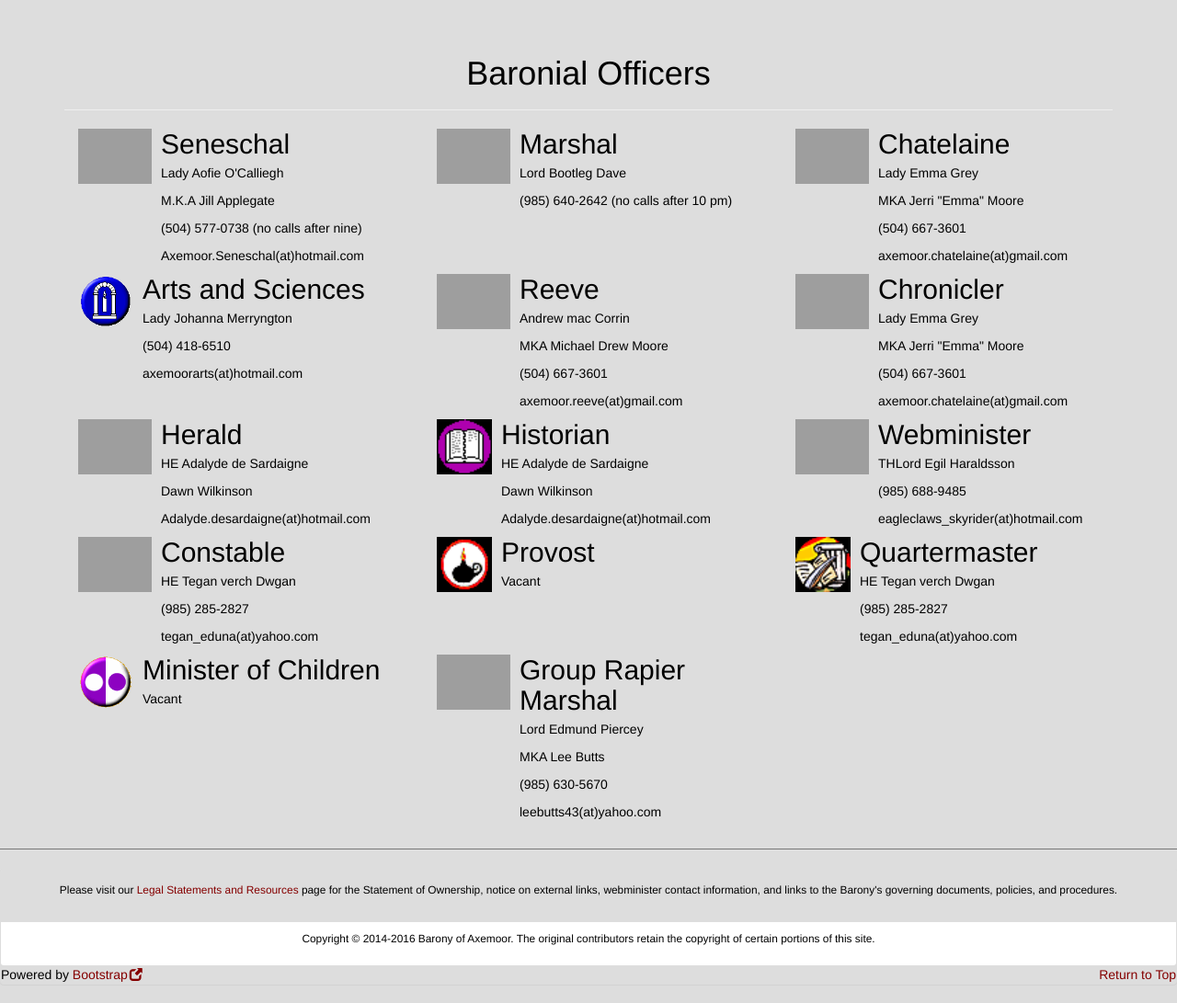
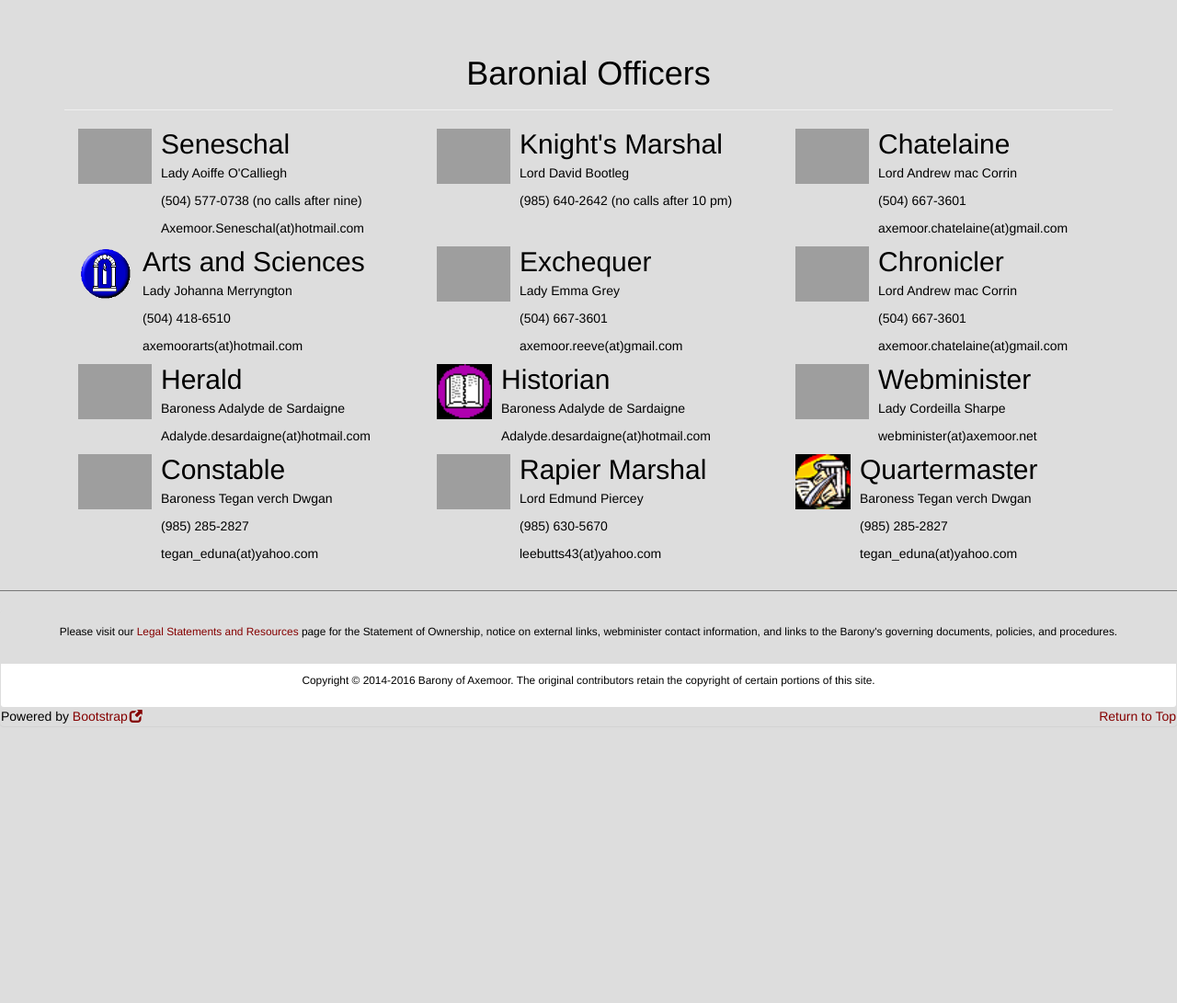
Before and after one commit to Axemoor/axemoor, a PHP site: page /officers.php in a window 1280 px wide. Shown: the part 122-1213 px from the top of the page at 92% size. After the commit the page ends 909 px from the top, so only its background shows below. Run offline with PHP 8.4, Linux system fonts and the light colour scheme; some libraries are stand-ins or nearby versions; grey boxes are pictures that could not be loaded.

Commit message:
Content Updates
Updates to the Officers page (some folks swapped jobs), the legal page
(the webminister changed), and the Baronet page (to point the api call
to records.ga.net instead of the dev version, testing having been
completed.

```diff
--- a/baronet.php
+++ b/baronet.php
@@ -42,7 +42,7 @@
                   <thead colspan='2'><h2 class="text-center">Her Excellency's Awards</h2></thead>
                   <t><td>Award Name</td><td>Award Date</td></tr>
                   <?php
-                  $ch = curl_init("http://dev.records.gleannabhann.net/api/person_awards.php?id=245");
+                  $ch = curl_init("http://records.gleannabhann.net/api/person_awards.php?id=245");
                   curl_setopt($ch, CURLOPT_HEADER, 0);
                   curl_setopt($ch, CURLOPT_RETURNTRANSFER, 1);
                   $result = curl_exec($ch);
@@ -83,7 +83,7 @@
                   <thead colspan='2'><h2 class="text-center">His Excellency's Awards</h2></thead>
                   <t><td>Award Name</td><td>Award Date</td></tr>
                   <?php
-                  $ch = curl_init("http://dev.records.gleannabhann.net/api/person_awards.php?id=556");
+                  $ch = curl_init("http://records.gleannabhann.net/api/person_awards.php?id=556");
                   curl_setopt($ch, CURLOPT_HEADER, 0);
                   curl_setopt($ch, CURLOPT_RETURNTRANSFER, 1);
                   $result = curl_exec($ch);
--- a/officers.php
+++ b/officers.php
@@ -20,8 +20,7 @@
             </div>
             <div class="media-body">
               <h2 class="media-heading">Seneschal</h2>
-              <p>Lady Aofie O&apos;Calliegh</p>
-              <p>M.K.A Jill Applegate</p>
+              <p>Lady Aoiffe O&apos;Calliegh</p>
               <p>(504) 577-0738 (no calls after nine)</p>
               <p>Axemoor.Seneschal(at)hotmail.com</p>
             </div>
@@ -33,8 +32,8 @@
               <img src="images/marshal.png" height="60px" alt="SCA Marshal Badge: Sable, two swords in saltire Or"/>
             </div>
             <div class="media-body">
-              <h2 class="media-heading">Marshal</h2>
-              <p>Lord Bootleg Dave</p>
+              <h2 class="media-heading">Knight's Marshal</h2>
+              <p>Lord David Bootleg</p>
               <p>(985) 640-2642 (no calls after 10 pm)</p>
             </div>
           </div>
@@ -46,8 +45,7 @@
             </div>
             <div class="media-body">
               <h2 class="media-heading">Chatelaine</h2>
-              <p>Lady Emma Grey</p>
-              <p>MKA Jerri "Emma" Moore</p>
+              <p>Lord Andrew mac Corrin</p>
               <p>(504) 667-3601</p>
               <p>axemoor.chatelaine(at)gmail.com</p>
             </div>
@@ -76,9 +74,8 @@
               <img src="images/exchequer.png" height="60px" alt="SCA Exchecquer Badge: Azure, a pale checky Gules and Argent between six bezants in pale three and three."/>
             </div>
             <div class="media-body">
-              <h2 class="media-heading">Reeve</h2>
-          <p>Andrew mac Corrin</p>
-          <p>MKA Michael Drew Moore</p>
+              <h2 class="media-heading">Exchequer</h2>
+          <p>Lady Emma Grey</p>
           <p>(504) 667-3601</p>
           <p>axemoor.reeve(at)gmail.com</p>
         </div>
@@ -91,8 +88,7 @@
             </div>
             <div class="media-body">
               <h2 class="media-heading">Chronicler</h2>
-          <p>Lady Emma Grey</p>
-          <p>MKA Jerri "Emma" Moore</p>
+          <p>Lord Andrew mac Corrin</p>
           <p>(504) 667-3601</p>
           <p>axemoor.chatelaine(at)gmail.com</p>
         </div>
@@ -108,8 +104,7 @@
             </div>
             <div class="media-body">
               <h2 class="media-heading">Herald</h2>
-              <p>HE Adalyde de Sardaigne</p>
-              <p>Dawn Wilkinson</p>
+              <p>Baroness Adalyde de Sardaigne</p>
               <p>Adalyde.desardaigne(at)hotmail.com</p>
             </div>
           </div>
@@ -121,8 +116,7 @@
             </div>
             <div class="media-body">
               <h2 class="media-heading">Historian</h2>
-              <p>HE Adalyde de Sardaigne</p>
-              <p>Dawn Wilkinson</p>
+              <p>Baroness Adalyde de Sardaigne</p>
               <p>Adalyde.desardaigne(at)hotmail.com</p>
             </div>
           </div>
@@ -134,9 +128,8 @@
             </div>
             <div class="media-body">
               <h2 class="media-heading">Webminister</h2>
-              <p>THLord Egil Haraldsson</p>
-              <p>(985) 688-9485</p>
-              <p>eagleclaws_skyrider(at)hotmail.com</p>
+              <p>Lady Cordeilla Sharpe</p>
+              <p>webminister(at)axemoor.net</p>
             </div>
           </div>
         </div>
@@ -149,7 +142,7 @@
           </div>
           <div class="media-body">
             <h2 class="media-heading">Constable</h2>
-            <p>HE Tegan verch Dwgan</p>
+            <p>Baroness Tegan verch Dwgan</p>
             <p>(985) 285-2827</p>
             <p>tegan_eduna(at)yahoo.com</p>
           </div>
@@ -158,13 +151,15 @@
       <div class="col-md-4">
         <div class="media">
           <div class="media-left">
-            <img src="images/provost.gif" height="60px" alt="SCA Provost Badge: Argent, a Sable lamp enflamed."/>
+            <img src="images/rapier.png" height="60px" alt="SCA Rapier Marshal Badge: Sable, two rapiers in saltire Or."/>
           </div>
           <div class="media-body">
-            <h2 class="media-heading">Provost</h2>
-            <p>Vacant</p>
-          </div>
-        </div>
+            <h2 class="media-heading">Rapier Marshal</h2>
+            <p>Lord Edmund Piercey</p>
+            <p>(985) 630-5670</p>
+            <p>leebutts43(at)yahoo.com</a></p>
+         </div>
+       </div>
       </div>
       <div class="col-md-4">
         <div class="media">
@@ -173,51 +168,14 @@
           </div>
           <div class="media-body">
             <h2 class="media-heading">Quartermaster</h2>
-            <p>HE Tegan verch Dwgan </p>
+            <p>Baroness Tegan verch Dwgan </p>
             <p>(985) 285-2827</p>
             <p>tegan_eduna(at)yahoo.com</p>
           </div>
         </div>
       </div>
     </div>
-      <div class="row"> <!-- Row 5 -->
-        <div class="col-md-4">
-          <div class="media">
-            <div class="media-left">
-              <img src="images/minister_of_children.gif" height="60px" alt="SCA Minister of Children Badge: Per pale Purpure and Argent, two roundels counterchanged."/>
-            </div>
-            <div class="media-body">
-              <h2 class="media-heading">Minister of Children</h2>
-              <p>Vacant</p>
-            </div>
-          </div>
-        </div>
-        <div class="col-md-4">
-          <div class="media">
-            <div class="media-left">
-              <img src="images/rapier.png" height="60px" alt="SCA Rapier Marshal Badge: Sable, two rapiers in saltire Or."/>
-            </div>
-            <div class="media-body">
-              <h2 class="media-heading">Group Rapier Marshal</h2>
-              <p>Lord Edmund Piercey</p>
-              <p>MKA Lee Butts</p>
-              <p>(985) 630-5670</p>
-              <p>leebutts43(at)yahoo.com</a></p>
-           </div>
-         </div>
-       </div>
-        <div class="col-md-4">
-          <div class="media">
-            <div class="media-left">
-              <!-- <img src="" height="60px" alt=""/> -->
-            </div>
-            <div class="media-body">
-              <h2 class="media-heading"> <!--Name of Office--> </h2>
-              <!-- <p>Contact Information</p> -->
-            </div>
-          </div>
-        </div>
-      </div><!-- /.row -->
+
     </div><!-- /.container -->
 
 </div><!-- /.container -->
```
Also changed, not shown: legal.php (+7 -3 lines).
